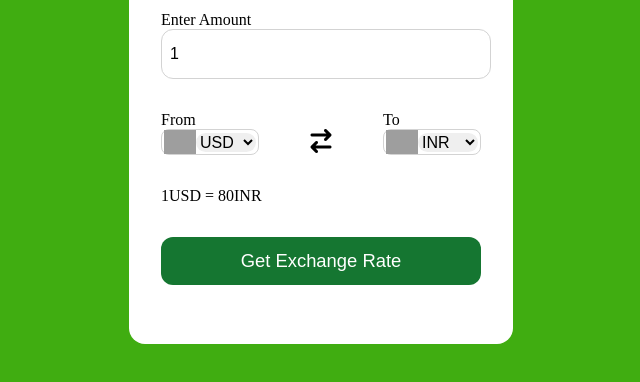
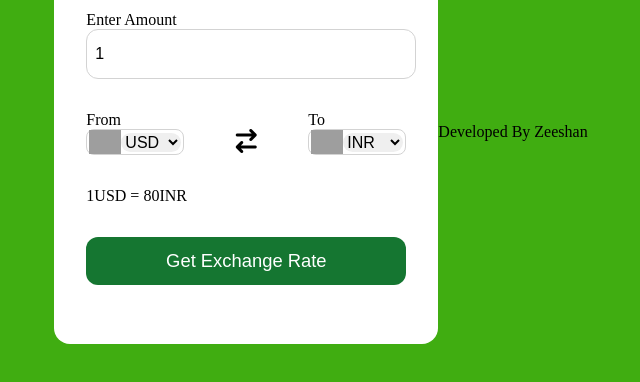
Before and after one commit to zash0203/Currency-Converter, a plain HTML site: page index.html in a window 1280 px wide. Shown: the part 268-650 px from the top of the page, without its empty margins (319-959 px from the left). Drawn offline with Linux system fonts and the light colour scheme; no server answers; grey boxes are pictures that could not be loaded.

Commit message:
Update index.html

```diff
--- a/index.html
+++ b/index.html
@@ -42,6 +42,9 @@
         <button>Get Exchange Rate</button>
       </form>
     </div>
+    <footer class="footer">
+      Developed By Zeeshan
+    </footer>
     <script src="country.js"></script>
     <script src="app.js"></script>
   </body>
```
